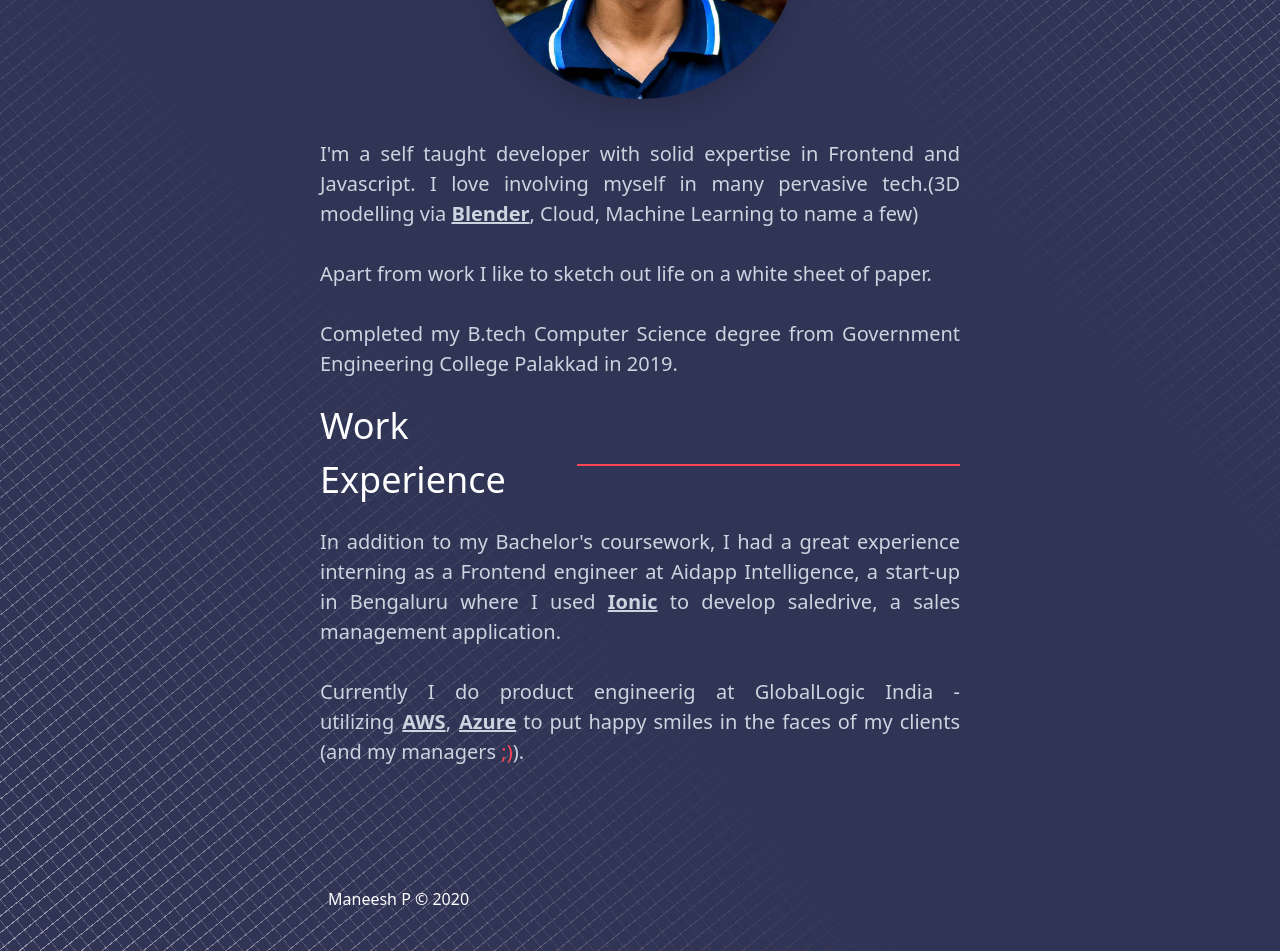
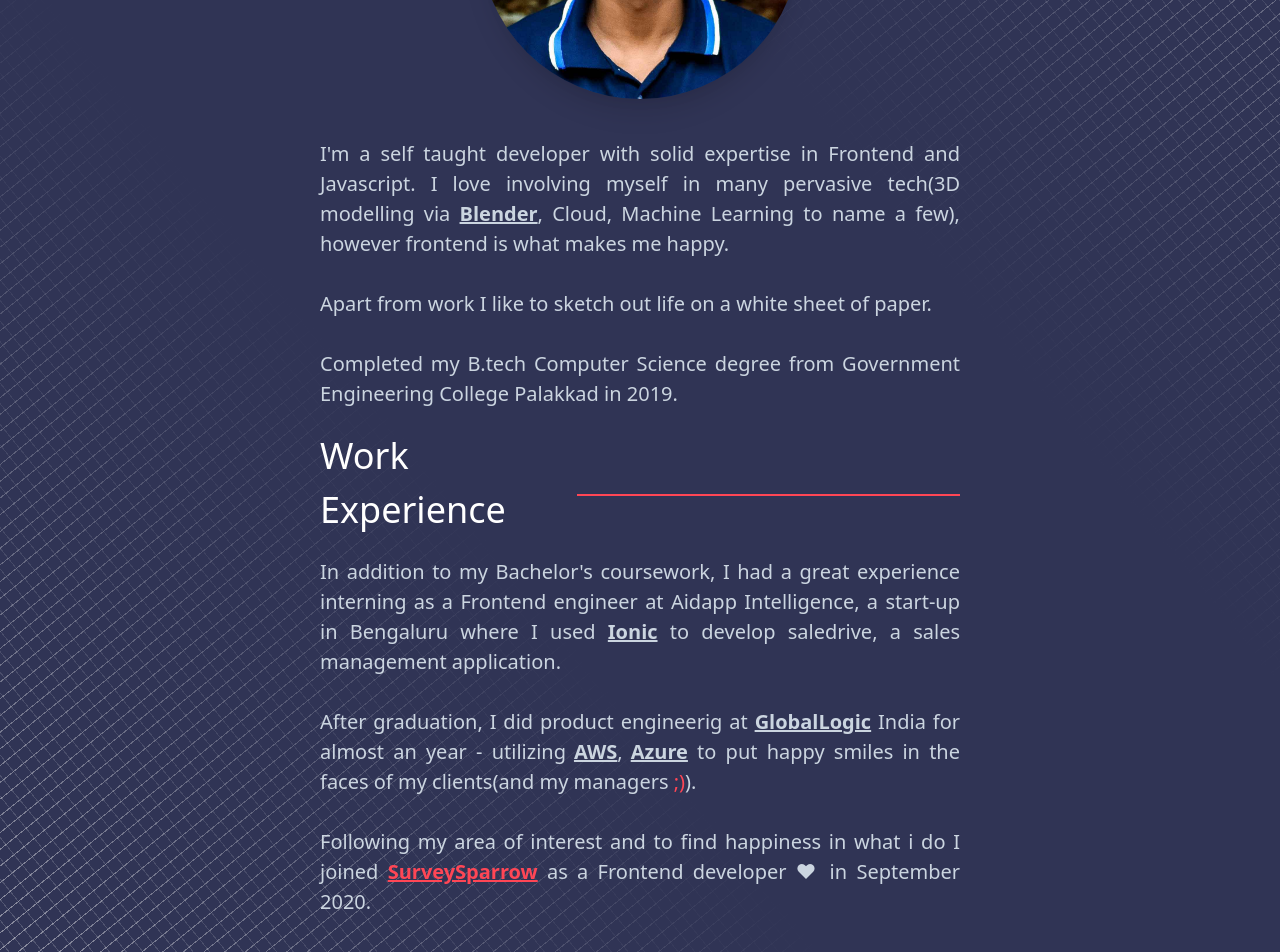
Before and after one commit to MANEESH-P/portfolioPWA, a React (Create React App) app: page /about in a window 1280 px wide. Shown: the part 640-1592 px from the top of the page. Built offline with nearby package versions, Linux system fonts and the light colour scheme; some icons are missing.

Commit message:
updated about

```diff
--- a/src/components/about/About.js
+++ b/src/components/about/About.js
@@ -35,12 +35,13 @@
         <div class="flex flex-wrap sm:w-1/2 ml-5 sm:ml-auto mr-5 sm:mr-auto mt-5">
           <p className="text-xl mt-5">
             I'm a self taught developer with solid expertise in Frontend and
-            Javascript. I love involving myself in many pervasive tech.(3D
+            Javascript. I love involving myself in many pervasive tech(3D
             modelling via{" "}
             <span className="hover:text-valorant-red font-semibold underline">
               Blender
             </span>
-            , Cloud, Machine Learning to name a few) <br /> <br />
+            , Cloud, Machine Learning to name a few), however frontend is what
+            makes me happy. <br /> <br />
             Apart from work I like to sketch out life on a white sheet of paper.{" "}
             <br />
             <br />
@@ -66,7 +67,15 @@
               Ionic
             </span>{" "}
             to develop saledrive, a sales management application. <br /> <br />{" "}
-            Currently I do product engineerig at GlobalLogic India - utilizing
+            After graduation, I did product engineerig at{" "}
+            <a
+              href="https://www.globallogic.com/in/"
+              target="blank"
+              className="font-semibold underline"
+            >
+              GlobalLogic
+            </a>{" "}
+            India for almost an year - utilizing
             <span className="hover:text-valorant-red font-semibold underline ml-2">
               AWS
             </span>
@@ -74,8 +83,18 @@
             <span className="hover:text-valorant-red font-semibold underline ml-2">
               Azure
             </span>{" "}
-            to put happy smiles in the faces of my clients (and my managers{" "}
-            <span className="text-valorant-red">;)</span>).
+            to put happy smiles in the faces of my clients(and my managers{" "}
+            <span className="text-valorant-red">;)</span>). <br /> <br />
+            Following my area of interest and to find happiness in what i do I
+            joined{" "}
+            <a
+              href="https://surveysparrow.com"
+              target="blank"
+              className="font-semibold underline text-valorant-red"
+            >
+              SurveySparrow
+            </a>{" "}
+            as a Frontend developer &#10084; in September 2020.
           </p>
         </div>
       </div>
```
Also changed, not shown: src/styles/tailwind.output.css.
